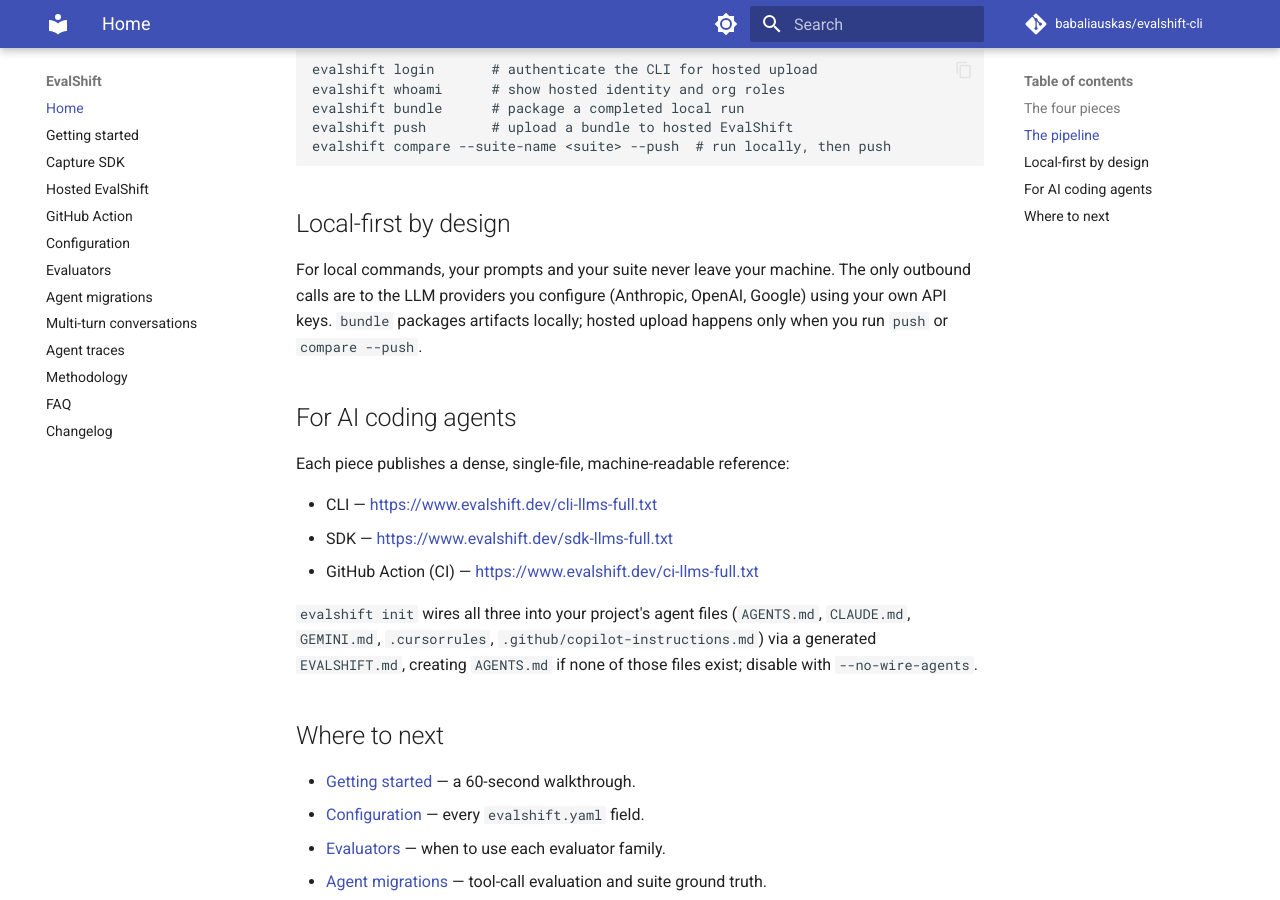
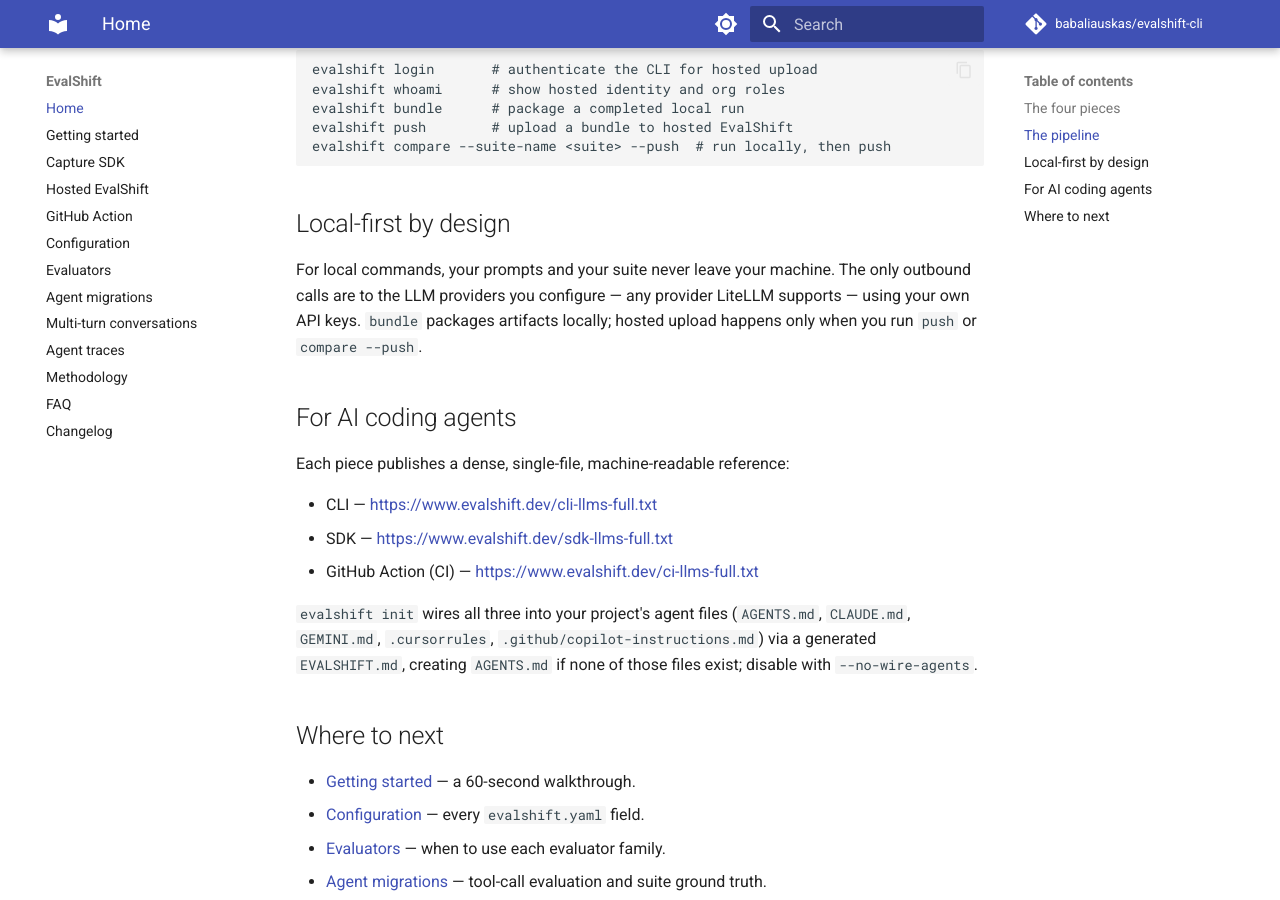
Before and after one commit to babaliauskas/evalshift-cli, an MkDocs documentation site: the page built from docs/index.md, in a window 1280 px wide and 900 px high, scrolled down 1919 px. Built offline with MkDocs 1.6.1 and Material for MkDocs 9.7.7, drawn with Linux system fonts in a browser that asks for light colours; comment, search, counter and statistics services are not loaded.

Commit message:
docs: name LiteLLM as the provider boundary, not three brands
models/registry.py says LiteLLM is the authority on whether a model is callable,
resolve_model never raises, and docs/faq.md already answers 'which models?' with
'Anything LiteLLM supports.' Four other sites listed Anthropic/OpenAI/Google as
though that were the compatibility list -- which contradicts faq.md and
undersells the tool. The three keep a curated pricing and capability entry; that
is what the Literal is for.

Known drift: evalshift-client's Faq.tsx and WhatGetsUploaded.tsx hand-mirror
these two pages and still say the old thing.

```diff
--- a/docs/index.md
+++ b/docs/index.md
@@ -84,8 +84,8 @@
 ## Local-first by design
 
 For local commands, your prompts and your suite never leave your machine.
-The only outbound calls are to the LLM providers you configure (Anthropic,
-OpenAI, Google) using your own API keys. `bundle` packages artifacts locally;
+The only outbound calls are to the LLM providers you configure — any provider
+LiteLLM supports — using your own API keys. `bundle` packages artifacts locally;
 hosted upload happens only when you run `push` or `compare --push`.
 
 ## For AI coding agents
```
Also changed, not shown: CHANGELOG.md (+8 -0 lines), README.md (+5 -2 lines), docs/faq.md (+1 -1 lines), docs/hosted.md (+2 -2 lines), 1 other file.
